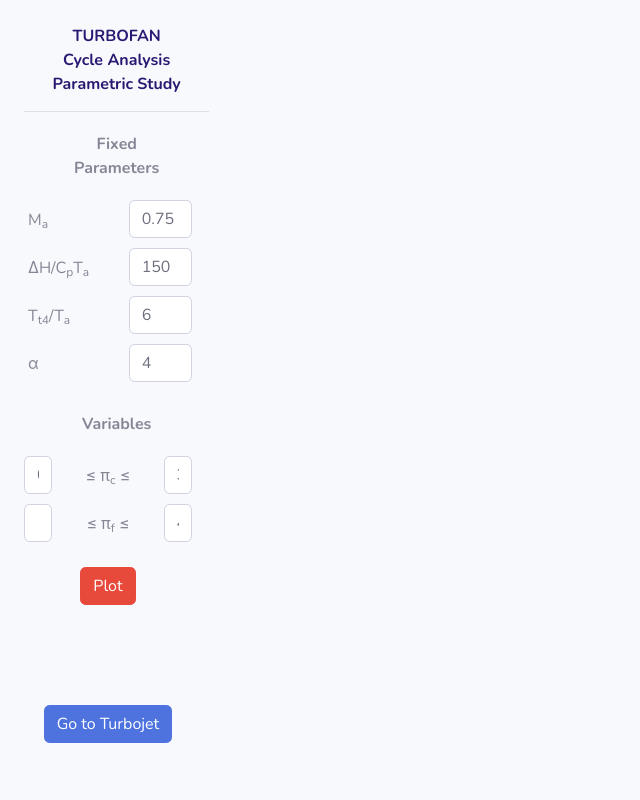
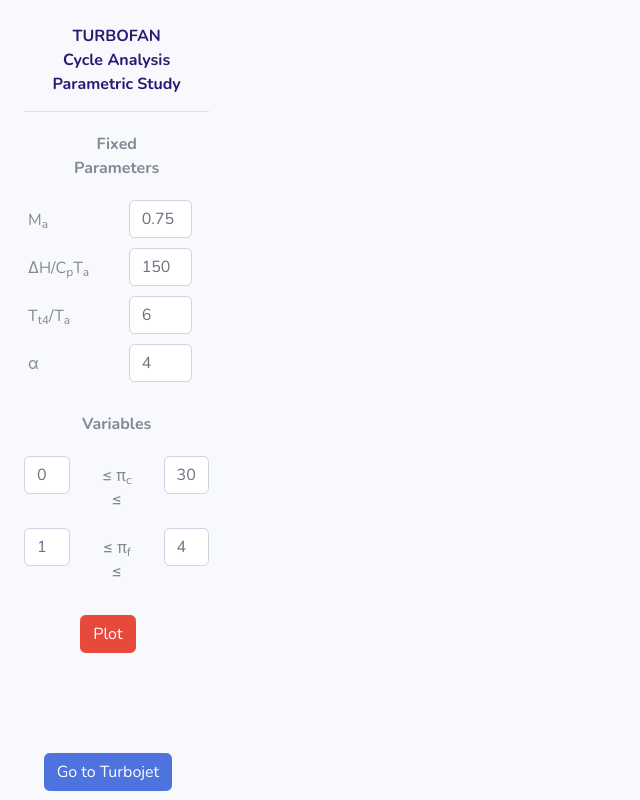
Before and after one commit to hr1799/JetEngineStudy, a Django app: page /turbofan/ in a window 1280 px wide. Shown: the whole page, without its empty margins (0-640 px from the left). Run offline with Django 3.2, Linux system fonts and the light colour scheme; some libraries are stand-ins or nearby versions.

Commit message:
Update turbofan.html

```diff
--- a/templates/turbofan.html
+++ b/templates/turbofan.html
@@ -74,20 +74,20 @@
                                         </p>
                                     </div>
                                     <div class="form-group row nav-item">
-                                        <div class="col-sm-3 ibox">
+                                        <div class="col-sm-4 ibox">
                                             <input type="text" class="form-control" id="pi_c_min" name="pi_c_min" value="0">
                                         </div>
-                                        <label class="col-sm-5 nav-link iboxl" style="text-align: center">  &le; &pi;<sub>c</sub> &le;</label>
-                                        <div class="col-sm-3 ibox">
+                                        <label class="col-sm-4 nav-link iboxl" style="text-align: center">  &le; &pi;<sub>c</sub> &le;</label>
+                                        <div class="col-sm-4 ibox">
                                             <input type="text" class="form-control" id="pi_c_max" name="pi_c_max" value="30">
                                         </div>
                                     </div>
                                     <div class="form-group row nav-item">
-                                        <div class="col-sm-3 ibox">
+                                        <div class="col-sm-4 ibox">
                                             <input type="text" class="form-control" id="pi_f_min" name="pi_f_min" value="1">
                                         </div>
-                                        <label class="col-sm-5 nav-link iboxl" style="text-align: center">  &le; &pi;<sub>f</sub> &le;</label>
-                                        <div class="col-sm-3 ibox">
+                                        <label class="col-sm-4 nav-link iboxl" style="text-align: center">  &le; &pi;<sub>f</sub> &le;</label>
+                                        <div class="col-sm-4 ibox">
                                             <input type="text" class="form-control" id="pi_f_max" name="pi_f_max" value="4">
                                         </div>
                                     </div>
```
